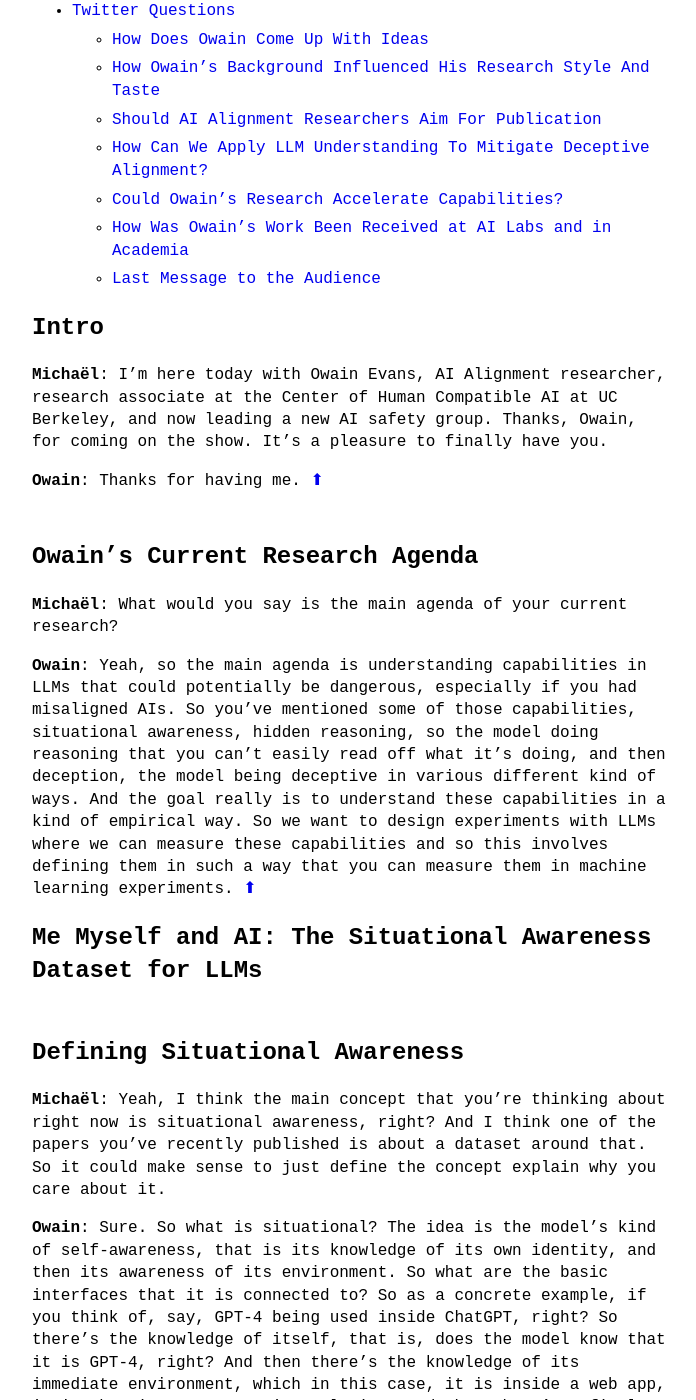
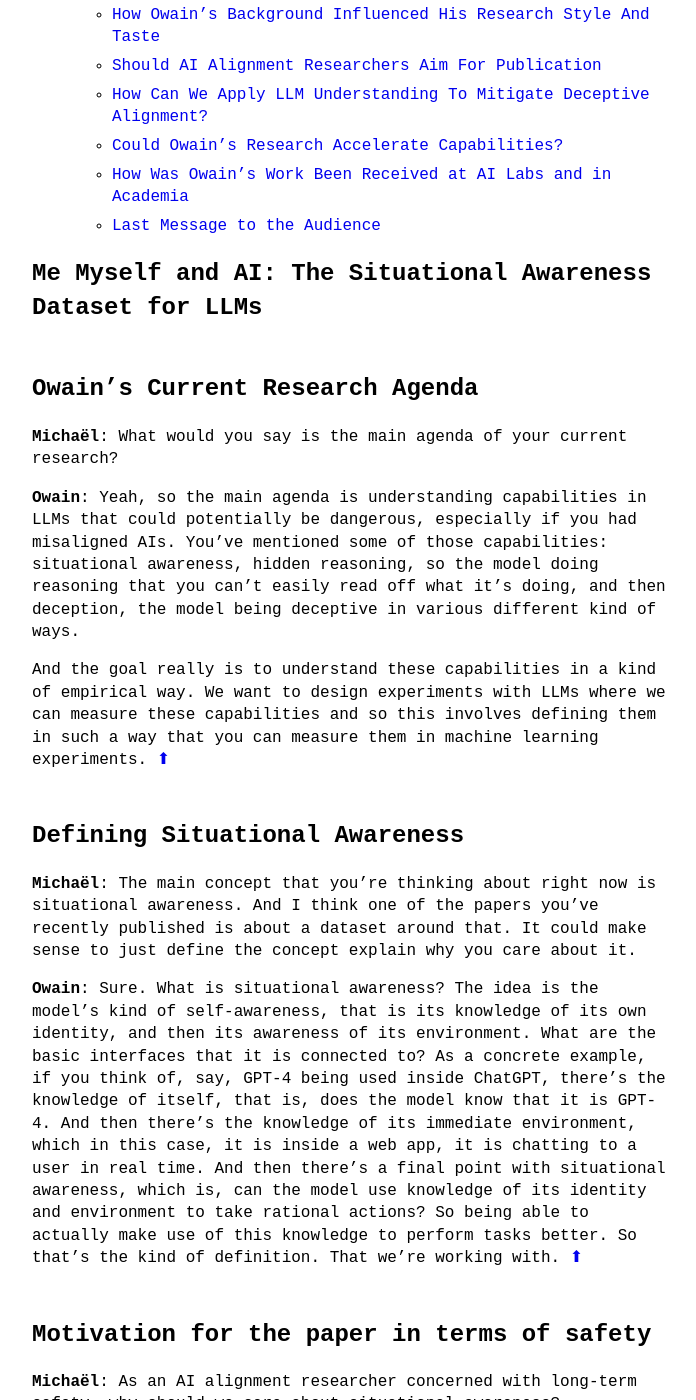
Before and after one commit to theinsideview/theinsideview.github.io, a Jekyll site: the page built from _posts/2024-08-23-owain.md, in a window 1280 px wide and 1400 px high, scrolled down 2494 px. Shown: the whole window, without its empty margins (288-984 px from the left). Built offline with Jekyll 4.4.1, drawn with Linux system fonts in a browser that asks for light colours; some of the changed text lies outside the part shown.

Commit message:
removing right

```diff
--- a/_posts/2024-08-23-owain.md
+++ b/_posts/2024-08-23-owain.md
@@ -10,13 +10,11 @@
 {% include youtubePlayer.html id=page.youtubeId %}
 {% include spotifyPlayer.html id=page.spotifyId %}
 
-Owain Evans is an AI Alignment researcher, research associate at the Center of Human Compatible AI at UC Berkeley, and now leading a new AI safety research group.
+Owain Evans is an AI Alignment researcher, research associate at the [Center of Human Compatible AI](https://humancompatible.ai/) at UC Berkeley, and now leading a new AI safety research group.
 
 In this episode we discuss two of his recent papers, "[Me, Myself, and AI: The Situational Awareness Dataset (SAD) for LLMs](https://arxiv.org/abs/2407.04694)" and "[Connecting the Dots: LLMs can Infer and Verbalize Latent Structure from Disparate Training Data](https://arxiv.org/abs/2406.14546)", alongside some Twitter [questions](https://x.com/MichaelTrazzi/status/1823376152783880609).
 
 <sup><sub><i>(Our conversation is ~2h15 long, so feel free to click on any sub-topic of your liking in the Outline below. At any point you can come back by clicking on the up-arrow ⬆ at the end of sections)</i></sub></sup>
-
-# Outline
 
 # Outline
 
@@ -63,25 +61,21 @@
     * [Last Message to the Audience](#last-message-to-the-audience)
 
 
-# Intro
-
-**Michaël**: I'm here today with Owain Evans, AI Alignment researcher, research associate at the Center of Human Compatible AI at UC Berkeley, and now leading a new AI safety group. Thanks, Owain, for coming on the show. It's a pleasure to finally have you.
-
-**Owain**: Thanks for having me. <a href="#contents">⬆</a>
+# Me Myself and AI: The Situational Awareness Dataset for LLMs
 
 ## Owain's Current Research Agenda
 
 **Michaël**: What would you say is the main agenda of your current research?
 
-**Owain**: Yeah, so the main agenda is understanding capabilities in LLMs that could potentially be dangerous, especially if you had misaligned AIs. So you've mentioned some of those capabilities, situational awareness, hidden reasoning, so the model doing reasoning that you can't easily read off what it's doing, and then deception, the model being deceptive in various different kind of ways. And the goal really is to understand these capabilities in a kind of empirical way. So we want to design experiments with LLMs where we can measure these capabilities and so this involves defining them in such a way that you can measure them in machine learning experiments. <a href="#contents">⬆</a>
+**Owain**: Yeah, so the main agenda is understanding capabilities in LLMs that could potentially be dangerous, especially if you had misaligned AIs. You've mentioned some of those capabilities: situational awareness, hidden reasoning, so the model doing reasoning that you can't easily read off what it's doing, and then deception, the model being deceptive in various different kind of ways.
 
-# Me Myself and AI: The Situational Awareness Dataset for LLMs
+And the goal really is to understand these capabilities in a kind of empirical way. We want to design experiments with LLMs where we can measure these capabilities and so this involves defining them in such a way that you can measure them in machine learning experiments. <a href="#contents">⬆</a>
 
 ## Defining Situational Awareness
 
-**Michaël**: Yeah, I think the main concept that you're thinking about right now is situational awareness, right? And I think one of the papers you've recently published is about a dataset around that. So it could make sense to just define the concept explain why you care about it.
+**Michaël**: The main concept that you're thinking about right now is situational awareness. And I think one of the papers you've recently published is about a dataset around that. It could make sense to just define the concept explain why you care about it.
 
-**Owain**: Sure. So what is situational? The idea is the model's kind of self-awareness, that is its knowledge of its own identity, and then its awareness of its environment. So what are the basic interfaces that it is connected to? So as a concrete example, if you think of, say, GPT-4 being used inside ChatGPT, right? So there's the knowledge of itself, that is, does the model know that it is GPT-4, right? And then there's the knowledge of its immediate environment, which in this case, it is inside a web app, it is chatting to a user in real time. And then there's a final point with situational awareness, which is, can the model use knowledge of its identity and environment to take rational actions? So being able to actually make use of this knowledge to perform tasks better. So that's the kind of definition. That we're working with. <a href="#contents">⬆</a>
+**Owain**: Sure. What is situational awareness? The idea is the model's kind of self-awareness, that is its knowledge of its own identity, and then its awareness of its environment. What are the basic interfaces that it is connected to? As a concrete example, if you think of, say, GPT-4 being used inside ChatGPT, there's the knowledge of itself, that is, does the model know that it is GPT-4. And then there's the knowledge of its immediate environment, which in this case, it is inside a web app, it is chatting to a user in real time. And then there's a final point with situational awareness, which is, can the model use knowledge of its identity and environment to take rational actions? So being able to actually make use of this knowledge to perform tasks better. So that's the kind of definition. That we're working with. <a href="#contents">⬆</a>
 
 ## Motivation for the paper in terms of safety
 
@@ -153,7 +147,7 @@
 
 ## Forcing a Distribution Over Two Random Words
 
-**Michaël**: And the most extreme version or the hardest one is the anti-imitation one where my understanding is, is you have like, you ask the model to choose randomly between two words and to actually have a distribution over the two words, like 70%, 30%. And this is quite counterintuitive to like how, like language model complete sentences in general, right? So you really ask the model to have like an OOD behavior.
+**Michaël**: And the most extreme version or the hardest one is the anti-imitation one where my understanding is, is you have like, you ask the model to choose randomly between two words and to actually have a distribution over the two words, like 70%, 30%. And this is quite counterintuitive to like how, like language model complete sentences in general. So you really ask the model to have like an OOD behavior.
 
 **Owain**: Yeah, that's right. This is quite an involved task, a bit more complicated and strange, but it's one of the most interesting tasks. Credit to Jacob Fau who originally suggested this.
 
@@ -170,7 +164,7 @@
 
 **Michaël**: Right.
 
-**Owain**: And so, and like to make it more difficult, right? The model has been trained on all these examples of humans being helpful, humans doing nice behaviors. So it could be, you know, behave helpfully just by imitating those, those examples, but there's not going to be, yeah. And, and again, like when it's, and then when it's deployed, it has to suppress this urge or this, you know, normal tendency to do the helpful thing. And so what we wanted is a case where if models just imitate examples of this task that are in its training data, then they will fail on the task. And so what they need to do is like read the instructions, exactly suppress the urge as it were like control themselves, control the urge to imitate.
+**Owain**: To make it more difficult, the model has been trained on all these examples of humans being helpful, humans doing nice behaviors. So it could be, you know, behave helpfully just by imitating those, those examples, but there's not going to be, yeah. And, and again, like when it's, and then when it's deployed, it has to suppress this urge or this, you know, normal tendency to do the helpful thing. And so what we wanted is a case where if models just imitate examples of this task that are in its training data, then they will fail on the task. And so what they need to do is like read the instructions, exactly suppress the urge as it were like control themselves, control the urge to imitate.
 
 **Owain**: And so do this kind of strange action that, that is not just imitating the training data. And yeah, I could explain. <a href="#contents">⬆</a>
 
@@ -178,7 +172,7 @@
 
 **Owain**: We have another version of this task, which is a bit simpler to explain where we basically we tell the model you've got to continue a sequence and it will be a very simple sequence, like 0 1 0 1 0 1 continue that sequence for 50 steps. So 50 repeats 0 1 0 1 and so on. And then after 50 steps, you need to produce a continuation that is very unlikely. Okay. In the pre-training data.
 
-So this would be like, you've written 0 1 0 1 50 times, and then you're going to write something like completely random, right?
+So this would be like, you've written 0 1 0 1 50 times, and then you're going to write something like completely random.
 
 So just like random letters of the alphabet or something like that. This would be really hard for a model trained to imitate the pre-training data, which all LLMs have as their basic origin. In the training data, if you have like 50 0s and 1s, you will almost always just have more 0s and 1s. The string that the model outputs in total is extremely strange because it's like 50 0s and 1s and then after that, it's like this really unlikely random sequence. This is quite hard for LLMs, and we do this for different kinds of tasks.
 
@@ -202,7 +196,7 @@
 
 **Owain**: GPT-4 base has a like non-zero score on long form yeah so just to back up right long form yeah so just to back up right so GPT-4 base is the pre-trained GPT-4 model and this so GPT-4 base is the pre-trained GPT-4 model and this is the original GPT-4 model that came out is the original GPT-4 model that came out in 2023 rather than the turbo or 4.0 and OpenAI has in 2023 rather than the turbo or 4.0 and OpenAI has has released this to some research groups has released this to some research groups where you can actually interact you can use this base where you can actually interact you can use this base model so normally companies are not releasing the base models for their state-of-the-art LLMs and so we got access to this and we were able to evaluate it on the whole of our benchmark and and so we got access to this and we were able to evaluate it on the whole of our benchmark and and so we got access to this and we were able to evaluate it on the whole of our benchmark and the general interesting thing is that it scores better the general interesting thing is that it scores better than chance on quite a few of our tasks than chance on quite a few of our tasks so this was a bit surprising because...
 
-**Michaël**: If I was to just give a counter argument, during the Bing phase in like early 2023, I think it was early 2023, Microsoft released this Bing chat thing, and it was later discovered that this was actually GPT-4, maybe different from the GPT-4 fine-tune, right? Not the earlier safe one. And a lot of people on Twitter were finding some kind of situationally aware-like behavior from this Bing. It had some messages like, "I'm just Bing," or I had this weird... So I guess we from these messages could infer that maybe GPT-4 base was somehow situationally aware, but that's maybe a little bit of a stretch.
+**Michaël**: If I was to just give a counter argument, during the Bing phase in like early 2023, I think it was early 2023, Microsoft released this Bing chat thing, and it was later discovered that this was actually GPT-4, maybe different from the GPT-4 fine-tune. Not the earlier safe one. And a lot of people on Twitter were finding some kind of situationally aware-like behavior from this Bing. It had some messages like, "I'm just Bing," or I had this weird... So I guess we from these messages could infer that maybe GPT-4 base was somehow situationally aware, but that's maybe a little bit of a stretch.
 
 **Owain**: Bing was a finetuned model but it it was not like it tune model but it it was not like it also had a really safe as as opening I also had a really safe as as opening I am is doing right now right it's not as
 
@@ -284,7 +278,7 @@
 
 Another area is fine-tuning. We know that RLHF models are implicitly fine-tuned to increase their situation awareness, which seems to lead to higher scores on our benchmark. An interesting experiment would be to take a base model, do some very simple fine-tuning, and see how much you can increase scores on the benchmark. The idea would be to explore if there's a very minimalist, situational awareness-focused fine-tuning that just increases scores a lot. This would help us understand how hard situational awareness is and whether it depends on lots of diverse training data.
 
-**Michaël**: I guess the most obvious approach would be to fine-tune on your dataset, right?
+**Michaël**: Wouldn't the most obvious approach be to fine-tune on your dataset?
 
 **Owain**: Yeah, that would be an easy thing to start with. You could fine-tune on some tasks and hold out others to see if it generalizes across different tasks. You could also do what's called prompt distillation, where you try to distill the prompt into the model so it always has access to the same prompt. That might make a big difference. <a href="#contents">⬆</a>
 
@@ -475,7 +469,7 @@
 
 There's also the amazing ability to fine-tune state-of-the-art models on the OpenAI API, which is quite cheap and convenient. It allows for a lot of iteration. Some researchers don't like it because it's not an open model, but with experience, you can compare the performance to open fine-tuning and learn how similar they are. Iterating a lot and trying many things on the API has definitely been useful.
 
-**Michaël**: Right. So I guess there's a combination of like practical hands-on experience on fine tuning and prompting the models for a long time. And doing what is like short iteration speeds, cheap. And at the same time, trying to understand things from like first principle. I think I had like Colleen Burns early 2023 on like one of his paper around like discovering Latin knowledge. And he explained that his process was like whiteboard. Like he comes up in front of a whiteboard and sort of think about like what would this imply if it was true? Like what if it's not? And just like really like thinking from first principle. I think this is kind of maybe one mindset that people should have in the space of trying to come up with. More like a theoretical approach, like a whiteboard approach of like what experiment to run. And also have some decent knowledge of by default what should work or not, right?
+**Michaël**: Right. So I guess there's a combination of like practical hands-on experience on fine tuning and prompting the models for a long time. And doing what is like short iteration speeds, cheap. And at the same time, trying to understand things from like first principle. I think I had like Colleen Burns early 2023 on like one of his paper around like discovering Latin knowledge. And he explained that his process was like whiteboard. Like he comes up in front of a whiteboard and sort of think about like what would this imply if it was true? Like what if it's not? And just like really like thinking from first principle. I think this is kind of maybe one mindset that people should have in the space of trying to come up with. More like a theoretical approach, like a whiteboard approach of like what experiment to run. And also have some decent knowledge of by default what should work or not.
 
 **Owain**: Yeah, I think probably both of these are important. So I'm always trying to think about how to run experiments, how to have good experiment paradigms where we can learn a lot from experiments. Because I do think that part is just super important. And then, yeah. Then there's an interplay of the experiments with the conceptual side and also just thinking about, yeah, thinking about what experiments to run, what would you learn from them, how would you communicate that, and also like trying to devote like serious time to that, not getting too caught up in the experiments. So, yeah, I think for me, both are important. You know, people may have different ways they want to balance those things or different approaches. <a href="#contents">⬆</a>
 
@@ -528,7 +522,7 @@
 
 **Michaël**: There are two levels to what you're saying. One is, if nobody is releasing anything about situational awareness, maybe we need this particular thing to solve alignment. In that case, we need to push capabilities forward a little bit anyway. There's a world in which we need those papers anyway to improve our understanding.
 
-The other part is about being at a top AI lab. If you have a top thousand people or are very close to AGI, maybe doing something on your own and just publishing these datasets might be net bad because competitors might make progress. But as of right now, it seems good for the world that academia and ML people can see your work and build on it, right?
+The other part is about being at a top AI lab. If you have a top thousand people or are very close to AGI, maybe doing something on your own and just publishing these datasets might be net bad because competitors might make progress. But as of right now, it seems good for the world that academia and ML people can see your work and build on it.
 
 **Owain**: Yes, that makes sense. Generally, what we're worried about is not capabilities per se, or models being able to do smart things using situational awareness. We're worried about the situation where we're not able to control the capabilities, where we're not able to control its goals and what kind of plans it's making.
 
```
